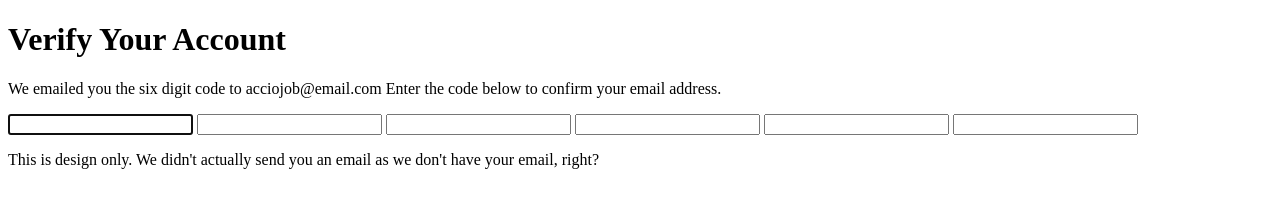
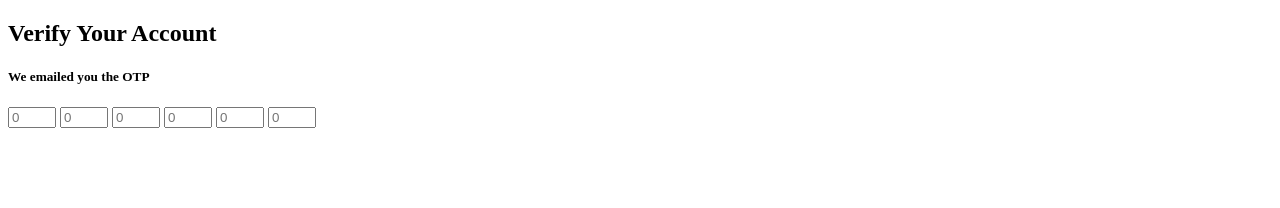
Before and after one commit to acciojob/OTP-Akshaysinghparmar106, a website: page main.html in a window 1280 px wide. Drawn offline with Linux system fonts and the light colour scheme.

Commit message:
created a submission

```diff
--- a/main.html
+++ b/main.html
@@ -4,33 +4,21 @@
 <head>
     <meta charset="UTF-8">
     <meta name="viewport" content="width=device-width, initial-scale=1.0">
-    <title>OTP Verification</title>
-    <link rel="stylesheet" href="style.css">
+    <title>OTP Entry</title>
 </head>
 <body>
-
-<div class="otp-wrapper">
-
-    <h1 id="verification_heading">Verify Your Account</h1>
-
-    <p id="verification_subtext">
-        We emailed you the six digit code to acciojob@email.com Enter the code below to confirm your email address.</p>
+    <h2 id="verification_heading"> Verify Your Account</h2>
+    <h5 id="verification_subtext"> We emailed you the OTP</h5>
 
     <div class="code-container">
-        <input type="text" maxlength="1" class="code">
-        <input type="text" maxlength="1" class="code">
-        <input type="text" maxlength="1" class="code">
-        <input type="text" maxlength="1" class="code">
-        <input type="text" maxlength="1" class="code">
-        <input type="text" maxlength="1" class="code">
+        <input class="code" id="code-1" type="number" min="0" max="9" placeholder="0" required>
+        <input class="code" id="code-2" type="number" min="0" max="9" placeholder="0" required>
+        <input class="code" id="code-3" type="number" min="0" max="9" placeholder="0" required>
+        <input class="code" id="code-4" type="number" min="0" max="9" placeholder="0" required>
+        <input class="code" id="code-5" type="number" min="0" max="9" placeholder="0" required>
+        <input class="code" id="code-6" type="number" min="0" max="9" placeholder="0" required>
     </div>
 
-    <p class="footer-text">
-        This is design only. We didn't actually send you an email as we don't have your email, right?
-    </p>
-
-</div>
-
-<script src="script.js"></script>
+    <script src="./otpEntry.js"></script>
 </body>
 </html>
```
